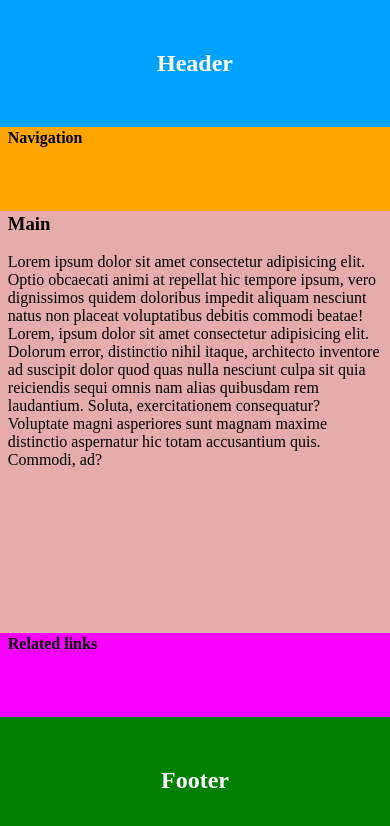
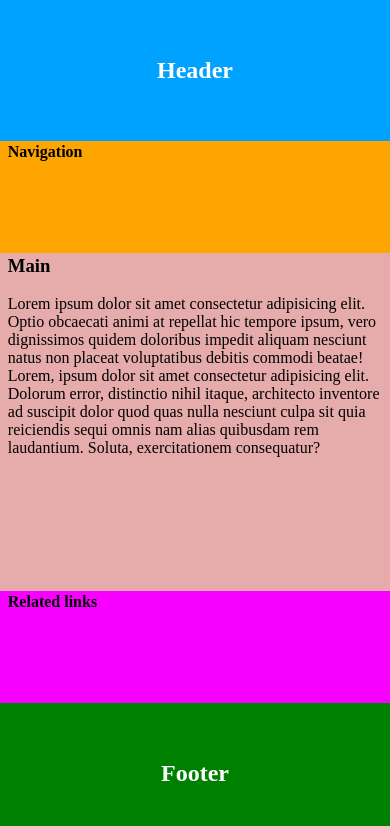
Before and after one commit to Genya9000/Layout, a plain HTML site: page Task 1.1/flex/index.html in a window 390 px wide. Drawn offline with Linux system fonts and the light colour scheme.

Commit message:
secondFix

```diff
--- a/Task 1.1/flex/index.html
+++ b/Task 1.1/flex/index.html
@@ -22,9 +22,7 @@ elit. Dolorum error, distinctio nihil itaque,
 architecto inventore ad suscipit dolor quod quas
 nulla nesciunt culpa sit quia reiciendis sequi omnis
  nam alias quibusdam rem laudantium. Soluta,
- exercitationem consequatur? Voluptate magni
- asperiores sunt magnam maxime distinctio aspernatur
- hic totam accusantium quis. Commodi, ad?</p></div>
+ exercitationem consequatur? </p></div>
     <div id="rightSide"><h4>Related links</h4></div>
 </div>
     <div id="footer"><h2>Footer</h2></div>
--- a/Task 1.1/flex/slyle/main.css
+++ b/Task 1.1/flex/slyle/main.css
@@ -5,41 +5,39 @@
    #parent{
        height: 100vh;
        background-color: gray;
+       width: 100 vw;
+       display: flex;
+       flex-direction: column;
    }
 #header{
-    width: 100vw;
-    min-height: 15vh;
     background-color: rgb(0, 162, 255);
     text-align: center;
     color: white;
     align-items: center;
     justify-content: center;
     display: flex;
+    flex: 1;
 }
 #footer{
-    width: 100vw;
-    min-height: 15vh;
     background-color:  green;
     text-align: center;
     color: white;
     display: flex;
     align-items: center;
     justify-content: center;
+    flex: 1;
 }
 #leftSide{
-    min-height: 70vh;
     background-color: orange;
-    width: 20%;
+    flex: 1 0;
 }
 #main{
-    min-height: 70vh;
     background-color: rgb(230, 171, 171);
-    width: 60%;
+    flex: 3 0;
 }
 #rightSide{
-    min-height: 70vh;
     background-color: rgb(247, 0, 255);
-    width: 20%;
+    flex: 1 0;
 }
 p{
     padding-left: 2% ;
@@ -51,23 +49,13 @@ h3,h4{
 }
 #container{
     flex-direction: row;
-    flex-wrap: nowrap;
+    /*flex-wrap: nowrap;*/
     display: flex;
+    flex: 4;
 }
 @media screen and (max-width: 800px) {
-   #main{
-       min-height: 50vh;
-       width: 100vw;
-   }
-   #leftSide{
-       min-height: 10vh;
-       width: 100vw;
-   }
-   #rightSide{
-    min-height: 10vh;
-    width: 100vw;
-   }
    #container{
        flex-direction: column;
    }
+
 }
--- a/Task 1.1/grid/slyle/main.css
+++ b/Task 1.1/grid/slyle/main.css
@@ -3,49 +3,43 @@
     padding: 0;
    }
    #parent{
-       min-height: 100vh;
+       height: 100vh;
+       width: 100vw;
        background-color: gray;
        display:grid;
-       grid-template-columns: 20% 20% 20% 20% 20%;
+       grid-template-columns: 200px 1fr 200px;
        grid-template-rows: 15% 70% 15%;
    }
 #header{
-    width: 100vw;
-    min-height: 15vh;
     background-color: rgb(0, 162, 255);
     text-align: center;
     color: white;
     justify-items: center;
     align-items: center;
     display: grid;
-    grid-area: 1/1/2/6;
+    grid-area: 1/1/2/4;
 }
 #footer{
-    width: 100vw;
-    min-height: 15vh;
     background-color:  green;
     text-align: center;
     color: white;
     justify-items: center;
     align-items: center;
     display: grid;
-    grid-area: 5/1/6/6;
+    grid-area: 3/1/4/4;
 
 }
 #leftSide{
-    min-height: 70vh;
     background-color: orange;
     grid-area: 2/1/3/2;
 }
 #main{
-    min-height: 70vh;
     background-color: rgb(230, 171, 171);
-    grid-area: 2/2/3/5;
+    grid-area: 2/2/3/3;
 }
 #rightSide{
-    min-height: 70vh;
     background-color: rgb(247, 0, 255);
-    grid-area: 2/5/3/6;
+    grid-area: 2/3/3/4;
 }
 p{
     padding-left: 2% ;
@@ -56,31 +50,27 @@ h3,h4{
     padding-top: 2px;
 }
 @media screen and (max-width: 800px) {
-   #main{
-       grid-area: 3/1/4/2;
-       min-height: 50%;
-   }
-   #leftSide{
-    grid-area: 2/1/3/2;
-    min-height: 10%;
-   }
-   #rightSide{
-    grid-area: 4/1/5/2;
-    min-height: 10%;
-   }
-   #footer{
-       grid-row: 5/6;
-       min-height: 15%;
-   }
-   #header{
-       grid-area: 1/1/2/3/2;
-       min-height: 15%;
-   }
    #parent{
     background-color: gray;
     grid-template-columns: 100%;
     grid-template-rows: 15% 10% 50% 10% 15%;
-    display: grid;
-    min-height: 100hv;
+}
+#header{
+    grid-area: 1/1/2/2;
+}
+#footer{
+    grid-area: 5/1/6/2;
+}
+#leftSide{
+    background-color: orange;
+    grid-area: 2/1/3/2;
+}
+#main{
+    background-color: rgb(230, 171, 171);
+    grid-area: 3/1/4/2;
+}
+#rightSide{
+    background-color: rgb(247, 0, 255);
+    grid-area: 4/1/5/2;
 }
 }
```
